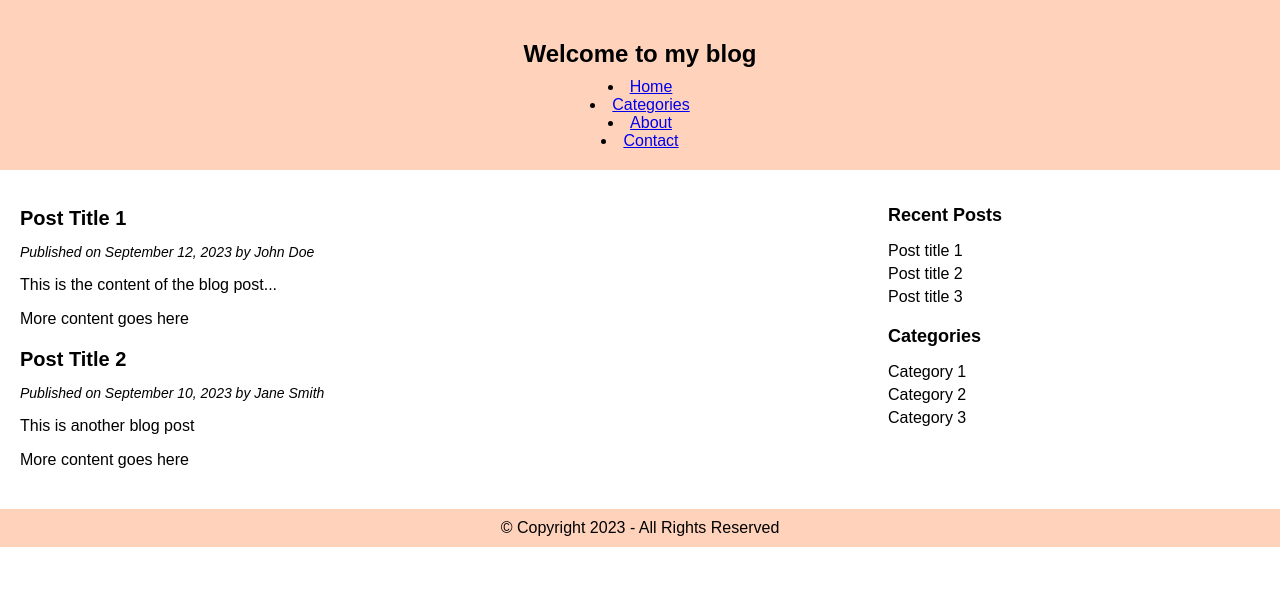
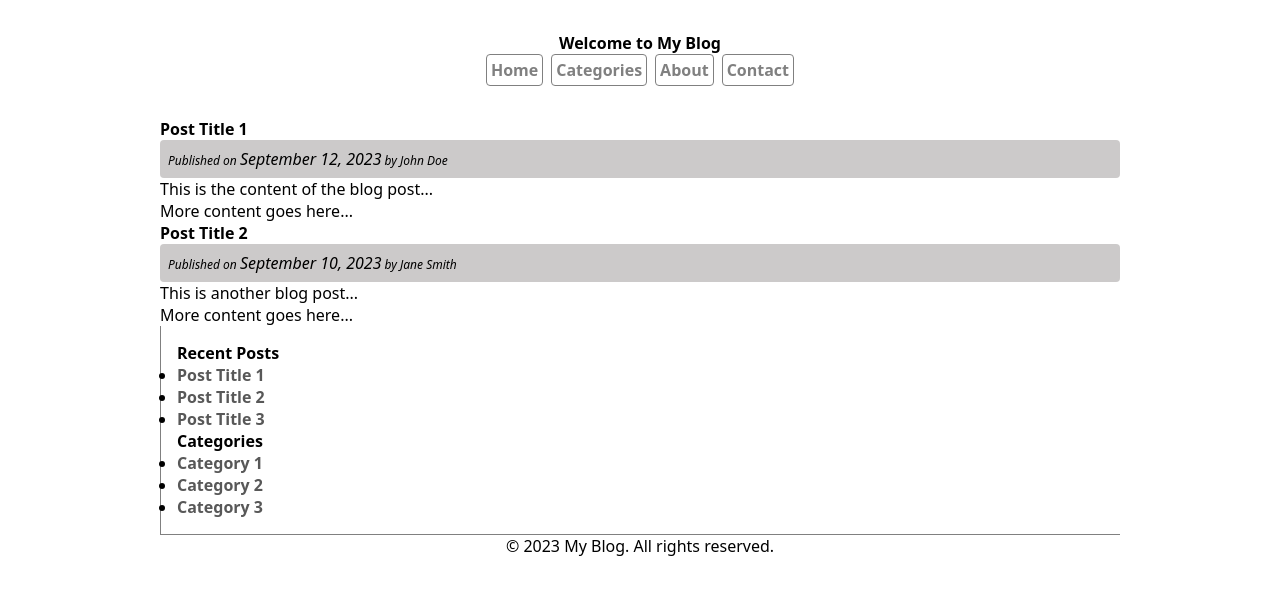
Before and after one commit to MartiCobos99/semantic-html, a plain HTML site: page index.html in a window 1280 px wide. Drawn offline with Linux system fonts and the light colour scheme.

Commit message:
Challenge 1

```diff
--- a/index.css
+++ b/index.css
@@ -1,90 +1,79 @@
-body {
-    font-family: Arial, sans-serif;
+* {
+    box-sizing: border-box;
+    font-size: 16px;
     margin: 0;
     padding: 0;
-}
+    font-family: system-ui, -apple-system, BlinkMacSystemFont, "Segoe UI", Roboto,
+      Oxygen, Ubuntu, Cantarell, "Open Sans", "Helvetica Neue", sans-serif;
+  }
 
-.header-container {
-    background-color: #ffd3bb;
-    padding: 20px;
+  body {
+    width: 75vw;
+    margin: 0 auto;
+    display: flex;
+    flex-direction: column;
+  }
+
+  .wrapper {
+    width: 75vw;
+    margin: 32px auto 0;
+  }
+
+  .header-top {
+    align-items: center;
+    display: flex;
+    flex-direction: column;
+  }
+
+  .header-top__heading {
+    font-size: 2rem;
     text-align: center;
-}
+    width: 100%;
+  }
 
-.header-container h1 {
-    margin-bottom: 10px;
-}
+  .header-top__nav ul {
+    display: flex;
+    align-items: center;
+    justify-content: center;
+    gap: 8px;
+  }
 
-.nav-list {
+  .header-top__nav ul li {
+    border: 1px solid grey;
+    border-radius: 4px;
+    padding: 4px;
+    text-decoration: none;
+  }
+
+  .nav-list li a {
+    color: grey;
+    text-decoration: none;
+  }
+
+  .nav-list {
     list-style-type: none;
+    margin: 0;
     padding: 0;
-}
+  }
 
-.nav-list li {
-    display: inline-block;
-    margin-right: 15px;
-}
-
-.nav-list li:last-child {
-    margin-right: 0;
-}
-
-.nav-list li a {
-    text-decoration: none;
-    color: black;
-    font-weight: bold;
-}
-
-.main-container {
-    display: flex;
-    justify-content: space-between;
-    margin: 20px;
-}
-
-.left-section {
-    width: 60%;
-}
-
-.blog-post {
-    margin-bottom: 20px;
-}
-
-.blog-post h2 {
-    font-size: 20px;
-    font-weight: bold;
-    margin-bottom: 5px;
-}
-
-.meta-info {
-    font-style: italic;
-    font-size: 14px;
-    margin-bottom: 10px;
-}
-
-.right-section {
-    width: 30%;
-}
-
-.widget {
-    margin-bottom: 20px;
-}
-
-.widget h2 {
-    font-size: 18px;
-    margin-bottom: 10px;
-}
-
-.widget-list {
-    padding: 0;
-    list-style-type: none;
-}
-
-.widget-list li {
-    margin-bottom: 5px;
+  a {
+  text-decoration: none;
+  color: rgb(88, 88, 88);
+  font-weight: 800;
 }
 
 footer {
+    border-top: 1px solid grey;
     text-align: center;
-    margin-top: 20px;
-    padding: 10px;
-    background-color: #ffd3bb;
-}
+  }
+  aside {
+    border-left: 1px solid grey;
+    padding: 1rem;
+  }
+  .item__publicat {
+    background-color: rgb(204, 202, 202);
+    border-radius: 4px;
+    font-size: 0.75rem;
+    font-style: italic;
+    padding: 0.5rem;
+  }
--- a/index.html
+++ b/index.html
@@ -3,60 +3,66 @@
   <head>
     <meta charset="UTF-8">
     <meta name="viewport" content="width=device-width, initial-scale=1.0">
-    <link rel="stylesheet" type="text/css" href="index.css" />
+    <link rel="stylesheet" href="./index.css">
     <title>My Blog</title>
   </head>
-<body>
-    <header>
-        <nav class="header-container">
-            <h1> Welcome to my blog</h1>
-            <li><a href="#Home">Home</a></li>
-            <li><a href="#Categorias">Categories</a></li>
-            <li><a href="#About">About</a></li>
-            <li><a href="#Contact">Contact</a></li>
+  <body class="wrapper">
+    <header class="header-top">
+      <h1 class="header-top__headind">Welcome to My Blog</h1>
+      <nav class="header-top__nav">
+        <ul class="nav-list">
+          <li><a href="#">Home</a></li>
+          <li><a href="#">Categories</a></li>
+          <li><a href="#">About</a></li>
+          <li><a href="#">Contact</a></li>
+        </ul>
       </nav>
     </header>
 
+    <div class="wrapper">
       <main>
-        <div class="main-container">
-            <div class="left-section">
-                <div class="blog-post">
+        <article>
           <h2>Post Title 1</h2>
-                    <p class="meta-info">Published on September 12, 2023 by John Doe</p>
+          <p class="item__publicat">
+            Published on <time datetime="2023-09-12">September 12, 2023</time> by John Doe
+          </p>
           <p>This is the content of the blog post...</p>
-                    <p>More content goes here</p>
-                </div>
-                <div class="blog-post">
+          <p>More content goes here...</p>
+        </article>
+
+        <article>
           <h2>Post Title 2</h2>
-                    <p class="meta-info">Published on September 10, 2023 by Jane Smith</p>
-                    <p>This is another blog post</p>
-                    <p>More content goes here</p>
-                </div>
+          <p class="item__publicat">
+            Published on <time datetime="2023-09-10">September 10, 2023</time> by Jane Smith
+          </p>
+          <p>This is another blog post...</p>
+          <p>More content goes here...</p>
+        </article>
+      </main>
+
+      <aside>
+        <section>
+          <h2>Recent Posts</h2>
+          <ul class="nav__recent">
+            <li><a href="#">Post Title 1</a></li>
+            <li><a href="#">Post Title 2</a></li>
+            <li><a href="#">Post Title 3</a></li>
+          </ul>
+        </section>
+
+        <section>
+          <h2>Categories</h2>
+          <ul class="nav__categories">
+            <li><a href="#">Category 1</a></li>
+            <li><a href="#">Category 2</a></li>
+            <li><a href="#">Category 3</a></li>
+          </ul>
+        </section>
+      </aside>
     </div>
 
-            <div class="right-section">
-                <div class="widget">
-                    <h2>Recent Posts</h2>
-                    <ul class="widget-list">
-                        <li>Post title 1</li>
-                        <li>Post title 2</li>
-                        <li>Post title 3</li>
-                    </ul>
-                </div>
-                <div class="widget">
-                    <h2>Categories</h2>
-                    <ul class="widget-list">
-                        <li>Category 1</li>
-                        <li>Category 2</li>
-                        <li>Category 3</li>
-                    </ul>
-                </div>
-            </div>
-        </div>
-    </main>
-
     <footer>
-        &copy; Copyright 2023 - All Rights Reserved
+      <p>&copy; 2023 My Blog. All rights reserved.</p>
     </footer>
   </body>
 </html>
```
Lines whose indentation alone changed are shown as unchanged.
